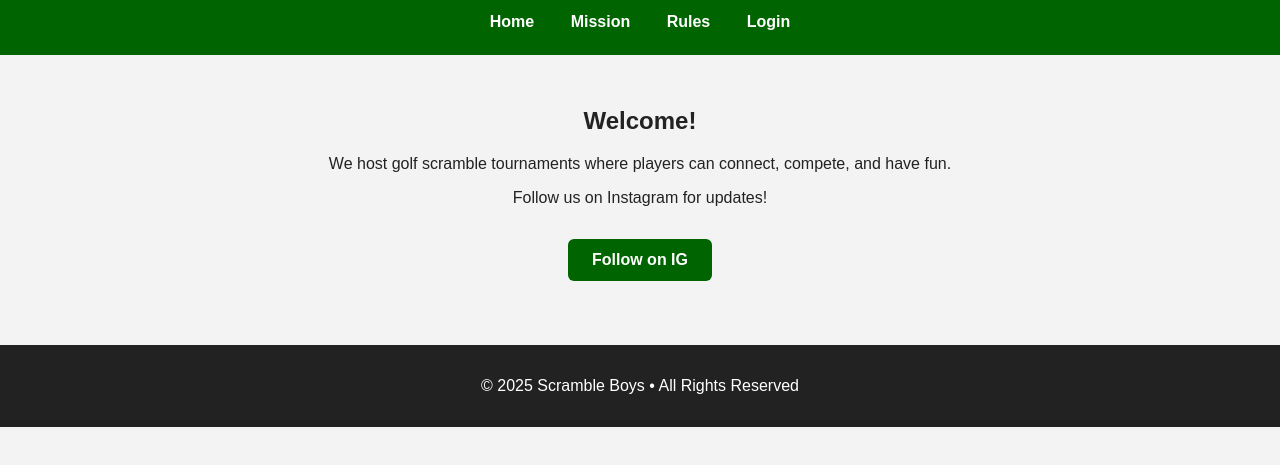
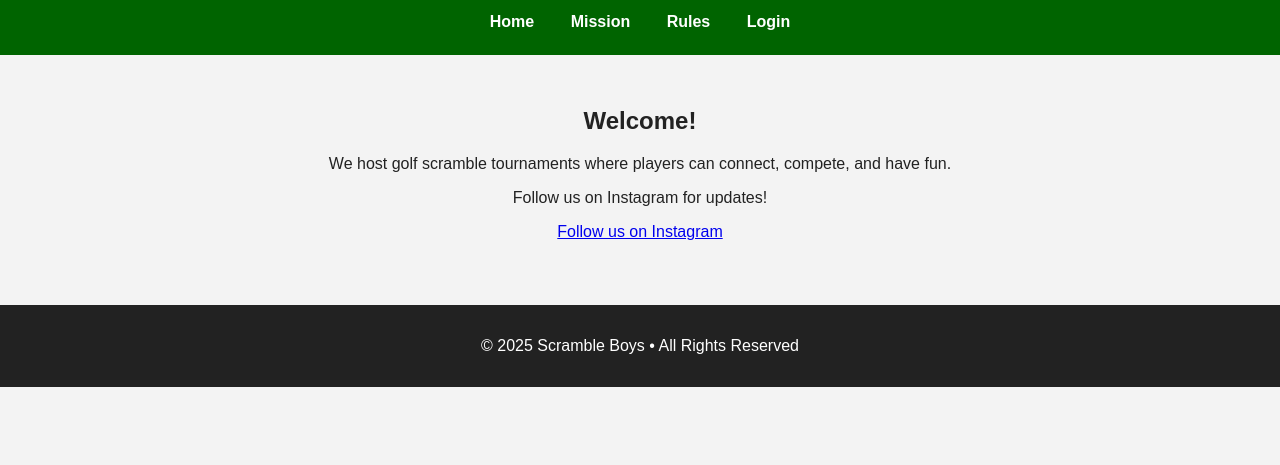
Before and after one commit to jkarem-glitch/Scramblegolf, a plain HTML site: page index.html in a window 1280 px wide. Shown: the part 125-590 px from the top of the page. Drawn offline with Linux system fonts and the light colour scheme.

Commit message:
index.html

```diff
--- a/index.html
+++ b/index.html
@@ -30,7 +30,7 @@
     <h2>Welcome!</h2>
     <p>We host golf scramble tournaments where players can connect, compete, and have fun.</p>
     <p>Follow us on Instagram for updates!</p>
-    <a href="https://instagram.com/scramble_golf_2025" target="_blank" class="button">Follow on IG</a>
+    <a href="https://www.instagram.com/scramble_golf_2025" target="_blank">Follow us on Instagram</a>
   </div>
 
   <footer>
```
